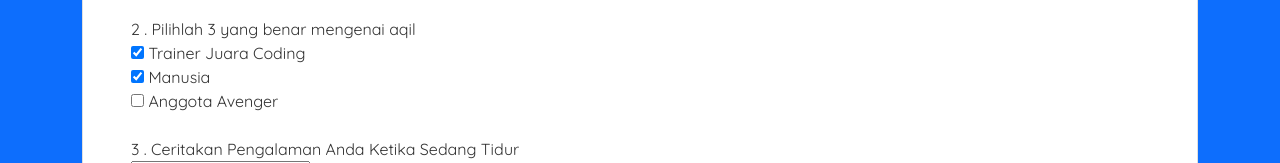
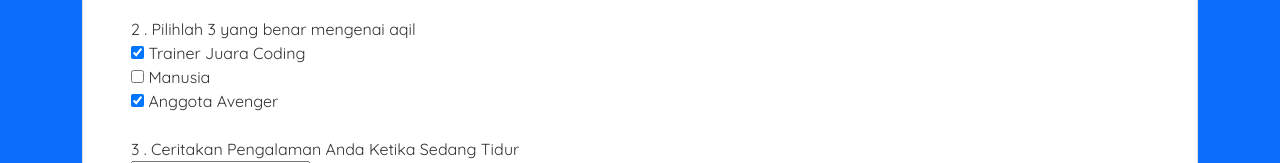
Before and after one commit to pramahaditamaputra/UjianReactJS, a React (Create React App) app: page / in a window 1280 px wide. Shown: the part 224-387 px from the top of the page. Built offline with nearby package versions, Linux system fonts and the light colour scheme.

Commit message:
FixMatchJawaban

```diff
--- a/src/App.js
+++ b/src/App.js
@@ -8,21 +8,21 @@ const App = () => {
       type: "radio",
       soal: "Siapakah Penemu Baling - Baling Bambu",
       option: ["Doraemon", "Suneo", "Nobita", "Naruto"],
-      jawaban: ["Doraemon", "", "", ""],
+      jawaban: "Doraemon",
     },
     {
       id: 2,
       type: "checkbox",
       soal: "Pilihlah 3 yang benar mengenai aqil",
       option: ["Trainer Juara Coding", "Manusia", "Anggota Avenger"],
-      jawaban: ["Trainer Juara Coding", "Manusia", ""],
+      jawaban: ["Trainer Juara Coding", "", "Anggota Avenger"],
     },
     {
       id: 3,
       type: "text",
       soal: "Ceritakan Pengalaman Anda Ketika Sedang Tidur",
       option: [""],
-      jawaban: [""],
+      jawaban: "",
     },
   ]);
 
--- a/src/FormMultiple.js
+++ b/src/FormMultiple.js
@@ -20,7 +20,11 @@ const FormMultiple = (props) => {
                     id={soal.id}
                     optionType={soal.type}
                     optionName={nameOption}
-                    optionAnwer={soal.jawaban[index]}
+                    optionAnwer={
+                      typeof soal.jawaban === "string"
+                        ? soal.jawaban
+                        : soal.jawaban[index]
+                    }
                   />
                 );
               })}
```
Also changed, not shown: 1 other file (tests, documents, lock files or other folders).
